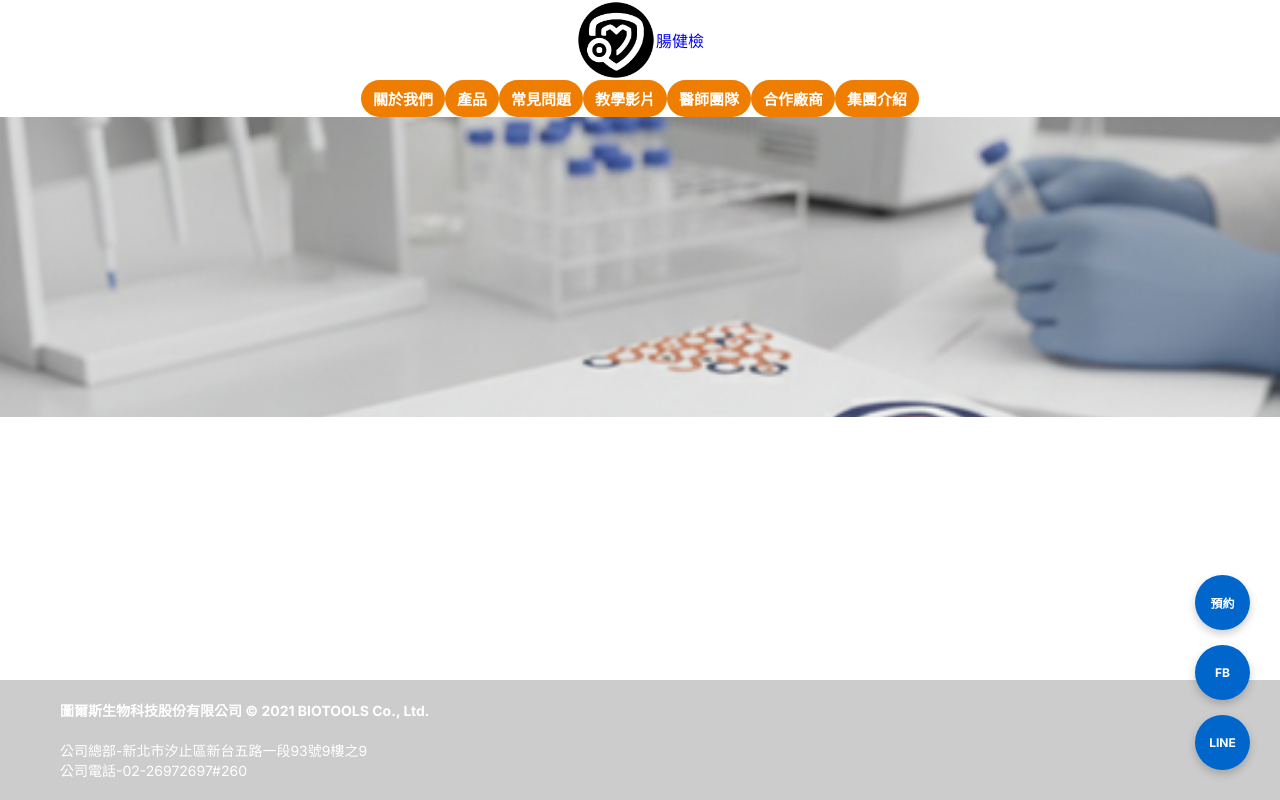
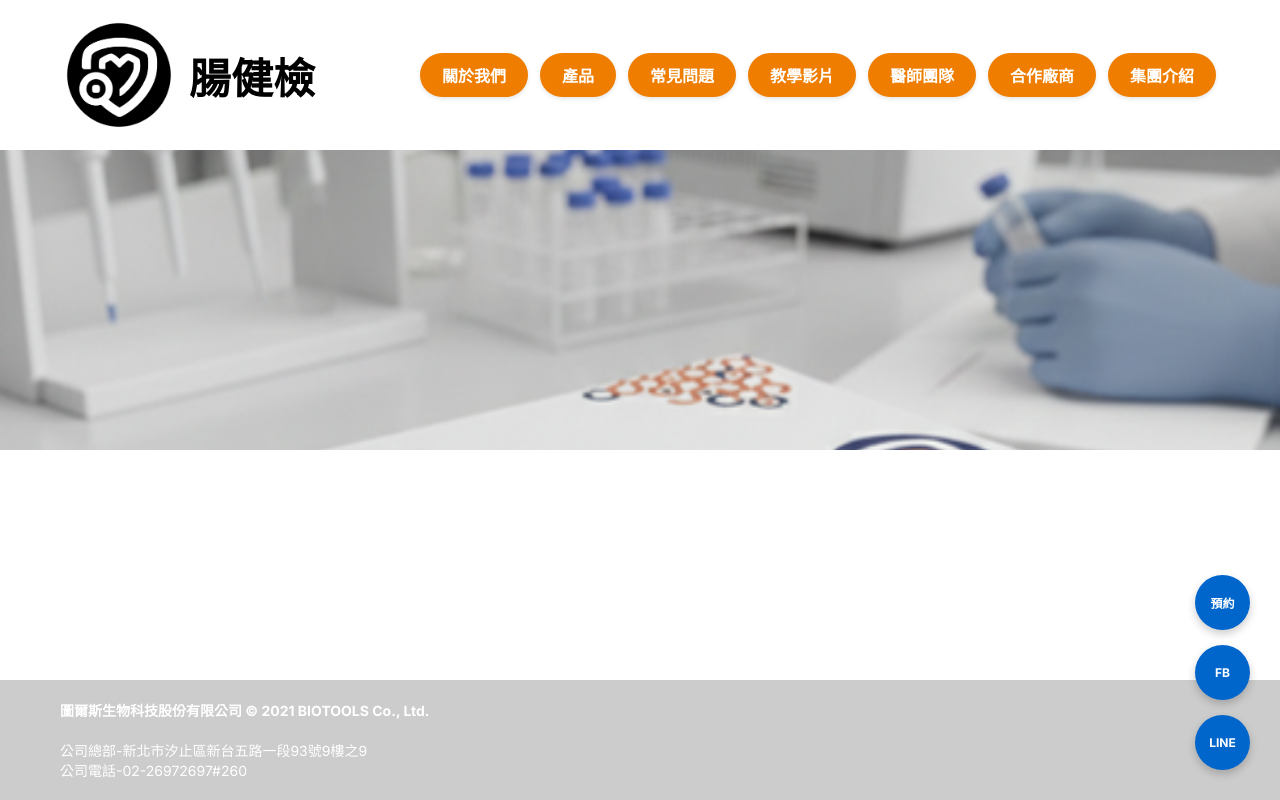
Before and after one commit to boren-Yang/crc-test, a Next.js app in the folder website1/: page / in a window 1280 px wide. Shown: the top 800 px of the page. Built offline with nearby package versions, Linux system fonts and the light colour scheme.

Commit message:
Add Speed Insights package

```diff
--- a/website1/app/layout.tsx
+++ b/website1/app/layout.tsx
@@ -16,24 +16,39 @@ export default function RootLayout({ children }: { children: React.ReactNode })
         margin: 0,
         overflowX: 'hidden' // 避免手機版左右滑動
       }}>
-        <header className="flex flex-col md:flex-row items-center justify-between p-4 md:px-10 gap-4">
+        <header style={{
+  display: 'flex',
+  alignItems: 'center',
+  justifyContent: 'space-between',
+  flexWrap: 'wrap',
+  padding: '20px 5%', // 使用百分比 padding，螢幕越寬左右留白越多
+  width: '100%',
+  boxSizing: 'border-box'
+}}>
           {/* Logo 區塊 - 在手機上會縮小一點 */}
-          <Link href="/" className="flex items-center gap-3 no-underline color-inherit">
-            <img src="/99.png" alt="Logo" className="w-[80px] md:w-[110px]" />
-            <span className="font-bold text-2xl md:text-4xl whitespace-nowrap">腸健檢</span>
-          </Link>
+          <Link href="/" style={{ textDecoration: 'none', color: 'inherit', display: 'flex', alignItems: 'center', flexShrink: 0 }}>
+    <div style={{ display: 'flex', alignItems: 'center', gap: '15px' }}>
+      <img src="/99.png" alt="Logo" style={{ width: 'clamp(80px, 10vw, 110px)', height: 'auto' }} />
+      <span style={{
+        fontWeight: 'bold',
+        fontSize: 'clamp(28px, 4vw, 42px)', // 電腦版字體會變大
+        whiteSpace: 'nowrap'
+      }}>腸健檢</span>
+    </div>
+  </Link>
 
           {/* 導覽列 - 加入 flex-wrap 並優化手機間距 */}
-          <nav className="flex flex-wrap justify-center md:justify-end items-center gap-2 md:gap-4 flex-1">
-          <Link href="/about"><button style={navButtonStyle}>關於我們</button></Link>
-          <Link href="/product"><button style={navButtonStyle}>產品</button></Link>
-          <Link href="/qa"><button style={navButtonStyle}>常見問題</button></Link>
-          <Link href="/video"><button style={navButtonStyle}>教學影片</button></Link>
-          <Link href="/doctor"><button style={navButtonStyle}>醫師團隊</button></Link>
-          <Link href="/partner"><button style={navButtonStyle}>合作廠商</button></Link>
-          <a href="https://www.toolsbiotech.com/index.php" target="_blank" rel="noopener noreferrer">
-      <button style={navButtonStyle}>集團介紹</button>
-    </a>
+          <nav style={{
+    display: 'flex',
+    justifyContent: 'flex-end', // 電腦版靠右
+    flexWrap: 'wrap',
+    gap: '12px',
+    flex: 1,
+    minWidth: '320px'
+  }}>
+    {["關於我們", "產品", "常見問題", "教學影片", "醫師團隊", "合作廠商", "集團介紹"].map((text) => (
+      <button key={text} style={navButtonStyle}>{text}</button>
+    ))}
   </nav>
 </header>
 
@@ -75,14 +90,15 @@ export default function RootLayout({ children }: { children: React.ReactNode })
 
 // 修改按鈕樣式：讓字體和間距能自動縮放
 const navButtonStyle = {
-  padding: '8px 12px', // 縮小內距，讓手機版塞得下
+  padding: '10px 22px', // 增加內距讓按鈕看起來更飽滿
   backgroundColor: '#EF7E00',
   color: 'white',
   border: 'none',
   borderRadius: '25px',
   cursor: 'pointer',
-  fontSize: '15px',
+  fontSize: '16px', // 在電腦版固定 16px 比較精緻
   fontWeight: 'bold' as const,
-  whiteSpace: 'nowrap' as const, // 防止按鈕內的字斷行
-  transition: '0.3s'
+  whiteSpace: 'nowrap' as const,
+  transition: '0.3s',
+  boxShadow: '0 2px 4px rgba(0,0,0,0.1)' // 加一點點陰影增加質感
 };
```
